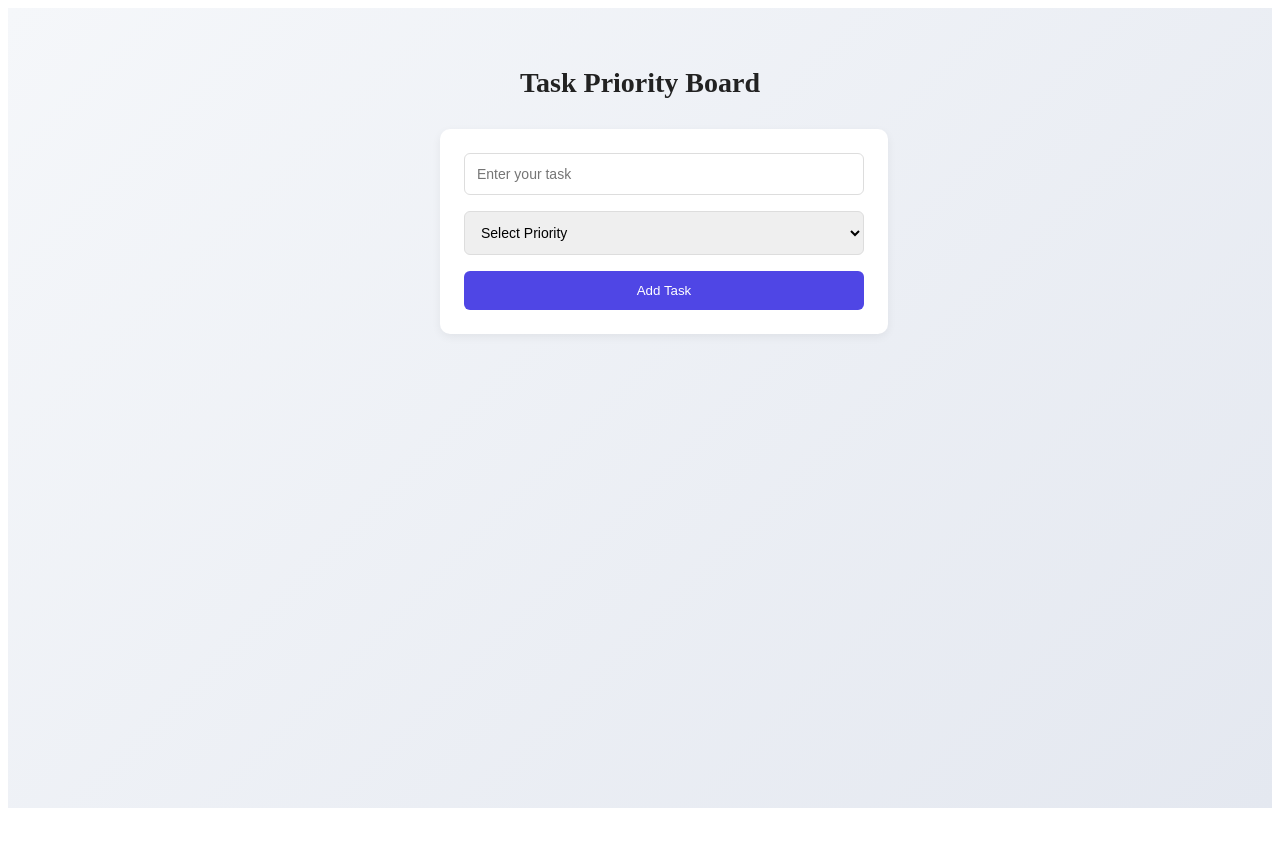
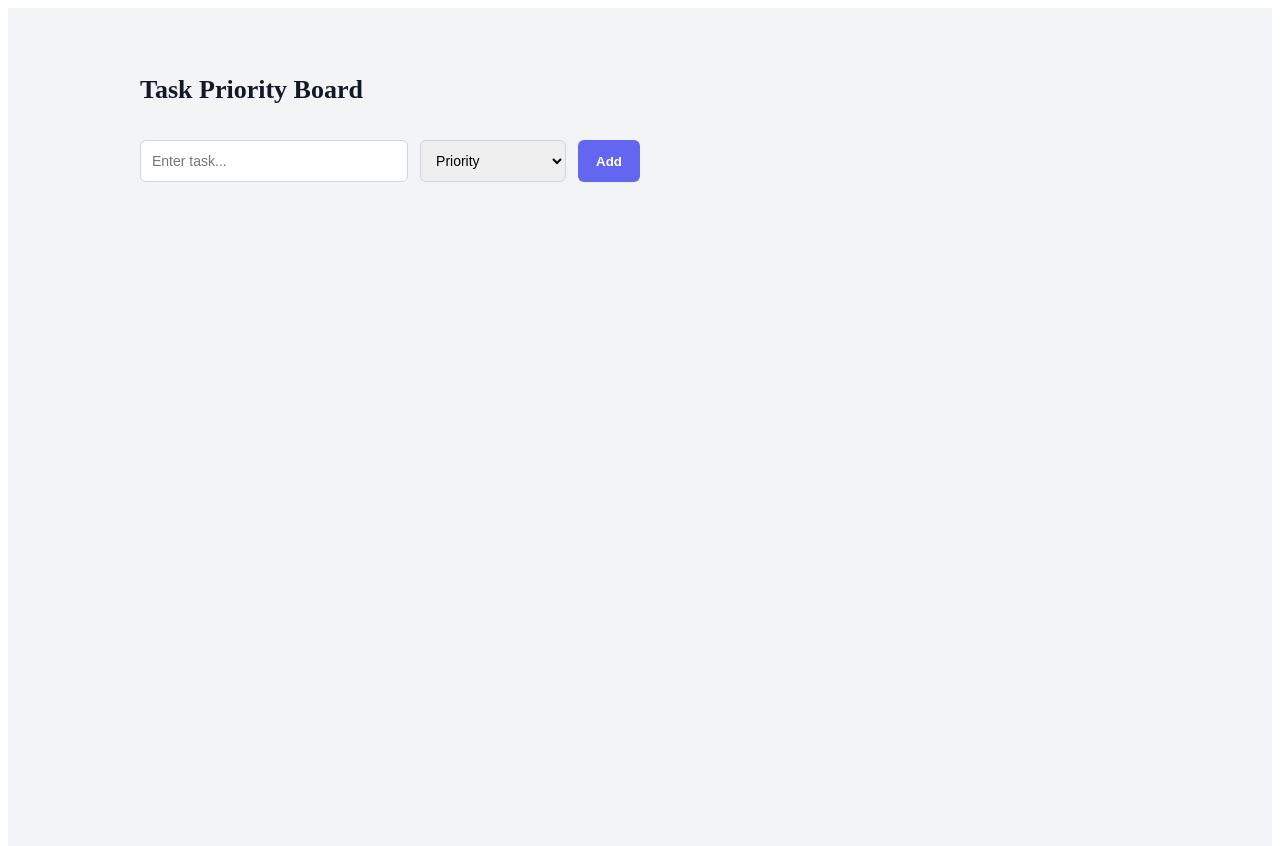
Before and after one commit to muskan-chouhan/react, a React (Vite) app in the folder 39-project-task-board/: page / in a window 1280 px wide. Shown: the top 846 px of the page. Before the commit the page ends 816 px from the top, so only its background shows below. Built offline with nearby package versions, Linux system fonts and the light colour scheme.

Commit message:
complete the design

```diff
--- a/39-project-task-board/src/App.jsx
+++ b/39-project-task-board/src/App.jsx
@@ -3,62 +3,64 @@ import ShowCard from './ShowTaskCard'
 import styled from 'styled-components'
 import { useState } from 'react';
 
-
-const BoardWrapper = styled.div`
+const Page = styled.div`
   min-height: 100vh;
-  background: linear-gradient(135deg, #f5f7fa, #e4e8f0);
-  display: flex;
-  justify-content: center;
-  align-items: flex-start;
+  background: #f3f4f6;
+  padding: 50px 20px;
 `;
 
-const Container = styled.div`
-  width: 100%;
+const Wrapper = styled.div`
   max-width: 1000px;
-  padding: 40px 20px;
+  margin: 0 auto;
 `;
 
 const Heading = styled.h1`
-  font-size: 28px;
-  font-weight: 600;
-  margin-bottom: 30px;
-  text-align: center;   // 👈 add this
-  color: #222;
+  font-size: 26px;
+  font-weight: 700;
+  color: #111827;
+  margin-bottom: 35px;
 `;
 
-const Content = styled.div`
-  display: flex;
-  flex-direction: column;
+const FormWrapper = styled.div`
+  max-width: 500px;
+  margin-bottom: 50px;
+`;
+
+const Grid = styled.div`
+  display: grid;
+  grid-template-columns: repeat(auto-fit, minmax(260px, 1fr));
   gap: 25px;
-  max-width: 400px;
-  margin: 0 auto;
 `;
 
 function App() {
+  const [taskArr, setTaskArr] = useState([])
 
-  const [taskArr,setTaskArr] =useState([])
-  const onhandel=(getTask,getPriorty)=>{
-     setTaskArr([...taskArr,{task:getTask,priority:getPriorty}])
-    //console.log(getTask);
-    // console.log(getPriorty);
+  const onhandel = (task, priority) => {
+    setTaskArr([...taskArr, { task, priority }])
   }
+
   return (
-    <BoardWrapper>
-      <Container>
+    <Page>
+      <Wrapper>
+
         <Heading>Task Priority Board</Heading>
 
-        <Content>
-          <TaskForm addGetFun={onhandel}/>
-          {
-            taskArr.map((data,index)=>(
-              <ShowCard key={index} task={data.task} priority={data.priority}/>
-            ))
-          }
+        <FormWrapper>
+          <TaskForm addGetFun={onhandel} />
+        </FormWrapper>
 
-        </Content>
+        <Grid>
+          {taskArr.map((item, index) => (
+            <ShowCard
+              key={index}
+              task={item.task}
+              priority={item.priority}
+            />
+          ))}
+        </Grid>
 
-      </Container>
-    </BoardWrapper>
+      </Wrapper>
+    </Page>
   )
 }
 
--- a/39-project-task-board/src/ShowTaskCard.jsx
+++ b/39-project-task-board/src/ShowTaskCard.jsx
@@ -1,79 +1,81 @@
 import styled from "styled-components";
 
-const TaskCard = styled.div`
-  width: 100%;
-  padding: 20px;
+const Card = styled.div`
+  padding: 18px;
   border-radius: 10px;
   background: white;
-  box-shadow: 0 3px 10px rgba(0,0,0,0.06);
-  transition: 0.2s ease;
+  box-shadow: 0 4px 12px rgba(0,0,0,0.05);
+  min-height: 105px;
 
-  border-left: 6px solid
+  display: flex;
+  flex-direction: column;
+  justify-content: space-between;
+
+  border-top: 4px solid
     ${({ priority }) =>
       priority === "High"
-        ? "#d32f2f"
+        ? "#ef4444"
         : priority === "Medium"
-        ? "#ed6c02"
-        : "#1b7a3c"};
+        ? "#f59e0b"
+        : "#10b981"};
+
+  transition: 0.2s ease;
 
   &:hover {
     transform: translateY(-3px);
-    box-shadow: 0 6px 16px rgba(0,0,0,0.08);
+    box-shadow: 0 8px 18px rgba(0,0,0,0.08);
   }
 `;
 
-const CardHeader = styled.div`
+const Title = styled.h3`
+  margin: 0;
+  font-size: 15px;
+  font-weight: 600;
+  color: #111827;
+`;
+
+const Footer = styled.div`
   display: flex;
   justify-content: space-between;
   align-items: center;
 `;
 
-const Title = styled.h3`
-  margin: 0;
-  font-size: 16px;
-  font-weight: 600;
-  color: #333;
+const Meta = styled.span`
+  font-size: 12px;
+  color: #9ca3af;
 `;
 
-const PriorityBadge = styled.span`
-  padding: 4px 12px;
-  font-size: 12px;
+const Badge = styled.span`
+  padding: 4px 10px;
+  font-size: 11px;
   font-weight: 600;
   border-radius: 20px;
 
   background: ${({ priority }) =>
     priority === "High"
-      ? "#ffe5e5"
+      ? "#fee2e2"
       : priority === "Medium"
-      ? "#fff4e5"
-      : "#e6f9ec"};
+      ? "#fef3c7"
+      : "#d1fae5"};
 
   color: ${({ priority }) =>
     priority === "High"
-      ? "#d32f2f"
+      ? "#b91c1c"
       : priority === "Medium"
-      ? "#ed6c02"
-      : "#1b7a3c"};
-`;
-
-const Meta = styled.p`
-  font-size: 13px;
-  color: #777;
-  margin-top: 10px;
+      ? "#b45309"
+      : "#065f46"};
 `;
 
 const ShowCard = ({ task, priority }) => {
   return (
-    <TaskCard priority={priority}>
-      <CardHeader>
-        <Title>{task}</Title>
-        <PriorityBadge priority={priority}>
-          {priority}
-        </PriorityBadge>
-      </CardHeader>
+    <Card priority={priority}>
+      <Title>{task}</Title>
 
-      <Meta>Created just now</Meta>
-    </TaskCard>
+      <Footer>
+        <Meta>Created just now</Meta>
+        <Badge priority={priority}>{priority}</Badge>
+      </Footer>
+    </Card>
   );
 };
 
--- a/39-project-task-board/src/TaskForm.jsx
+++ b/39-project-task-board/src/TaskForm.jsx
@@ -1,116 +1,107 @@
 import { useState } from 'react';
 import styled from 'styled-components'
 
-const FormCard = styled.div`
-  width: 100%;
-  padding: 24px;
-  border-radius: 10px;
-  background: white;
-  box-shadow: 0 3px 10px rgba(0,0,0,0.06);
-`;
-
-const StyledForm = styled.form`
+const Form = styled.form`
   display: flex;
-  flex-direction: column;
-  gap: 16px;
+  gap: 12px;
 `;
 
 const Input = styled.input`
-
-  padding: 12px;
+  flex: 2;
+  padding: 11px;
   border-radius: 6px;
-  font-size: 14px;
-  border: ${({ hasError }) =>
-    hasError ? "2px solid red" : "1px solid #ddd"};
-  &:focus {
-    outline: none;
-    border-color: #4f46e5;
-  }
-`;
-
-const ErrorText = styled.span`
-background: white;
-color:red;
-`
-
-const Select = styled.select`
-  padding: 12px;
-  border-radius: 6px;
-  border: 1px solid #ddd;
+  border: 1px solid ${({ hasError }) => hasError ? "#ef4444" : "#d1d5db"};
   font-size: 14px;
 
   &:focus {
     outline: none;
-    border-color: #4f46e5;
+    border-color: #6366f1;
+  }
+`;
+
+const Select = styled.select`
+  flex: 1;
+  padding: 11px;
+  border-radius: 6px;
+  border: 1px solid #d1d5db;
+  font-size: 14px;
+
+  &:focus {
+    outline: none;
+    border-color: #6366f1;
   }
 `;
 
 const Button = styled.button`
-  padding: 12px;
+  padding: 11px 18px;
   border-radius: 6px;
   border: none;
-  background: #4f46e5;
+  background: #6366f1;
   color: white;
-  font-weight: 500;
+  font-weight: 600;
   cursor: pointer;
-  transition: 0.2s ease;
 
   &:hover {
-    background: #4338ca;
+    background: #4f46e5;
   }
 `;
 
+const Error = styled.span`
+  color: #ef4444;
+  font-size: 12px;
+  margin-top: 6px;
+  display: block;
+`;
 
 const TaskForm = ({ addGetFun }) => {
+
   const [task, setTask] = useState('');
   const [priority, setPriority] = useState('');
-  const [error, setErr] = useState('')
+  const [error, setErr] = useState("");
 
-  const handleClick = (event) => {
-    event.preventDefault();
-    const trimmedTask = task.trim()
-    if (trimmedTask === "") {
-      setErr("Please enter task")
-    } else {
-      addGetFun(trimmedTask, priority)
-      setErr("")
-      setTask("")
-      setPriority("")
-      setErr('')
+  const handleSubmit = (e) => {
+    e.preventDefault();
+    const trimmed = task.trim();
+
+    if (trimmed === "") {
+      setErr("Task is required");
+      return;
     }
 
+    setErr("");
+    addGetFun(trimmed, priority);
+    setTask("");
+    setPriority("");
   }
 
-
   return (
-    <FormCard>
-      <StyledForm onSubmit={handleClick}>
+    <>
+      <Form onSubmit={handleSubmit}>
         <Input
-          type="text"
-          placeholder="Enter your task"
+          placeholder="Enter task..."
           value={task}
-          onChange={(event) => {
-            setTask(event.target.value);
-            if (error) {
-              setErr("");
-            }
+          hasError={error}
+          onChange={(e) => {
+            setTask(e.target.value);
+            if (error) setErr("");
           }}
-          hasError={error}
         />
-        {error && <ErrorText>{error}</ErrorText>}
 
         <Select
-          onChange={(event) => setPriority(event.target.value)}
           value={priority}
-          >
-          <option value="">Select Priority</option>
+          onChange={(e) => setPriority(e.target.value)}
+        >
+          <option value="">Priority</option>
           <option>Low</option>
           <option>Medium</option>
           <option>High</option>
         </Select>
-        <Button type='submit'>Add Task</Button>
-      </StyledForm>
-    </FormCard>
+
+        <Button type="submit">Add</Button>
+      </Form>
+
+      {error && <Error>{error}</Error>}
+    </>
   )
 }
 
```
